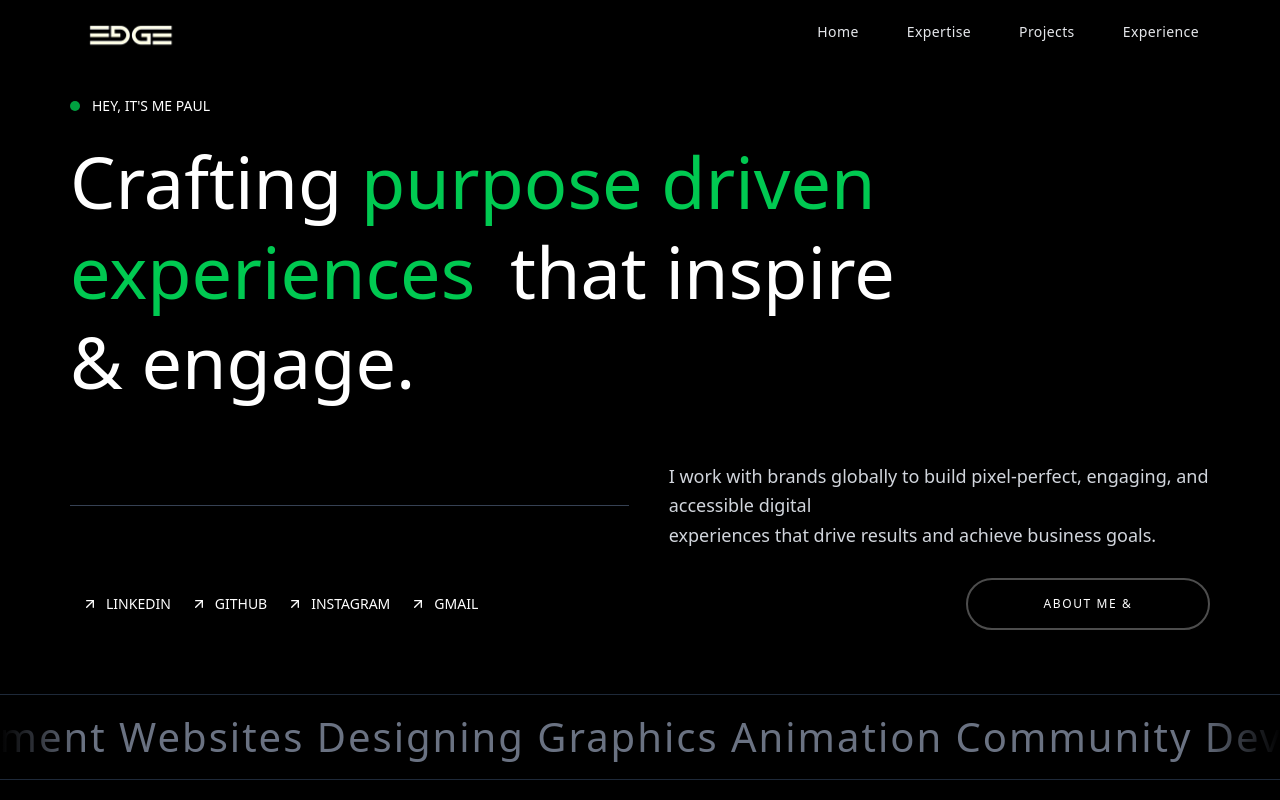
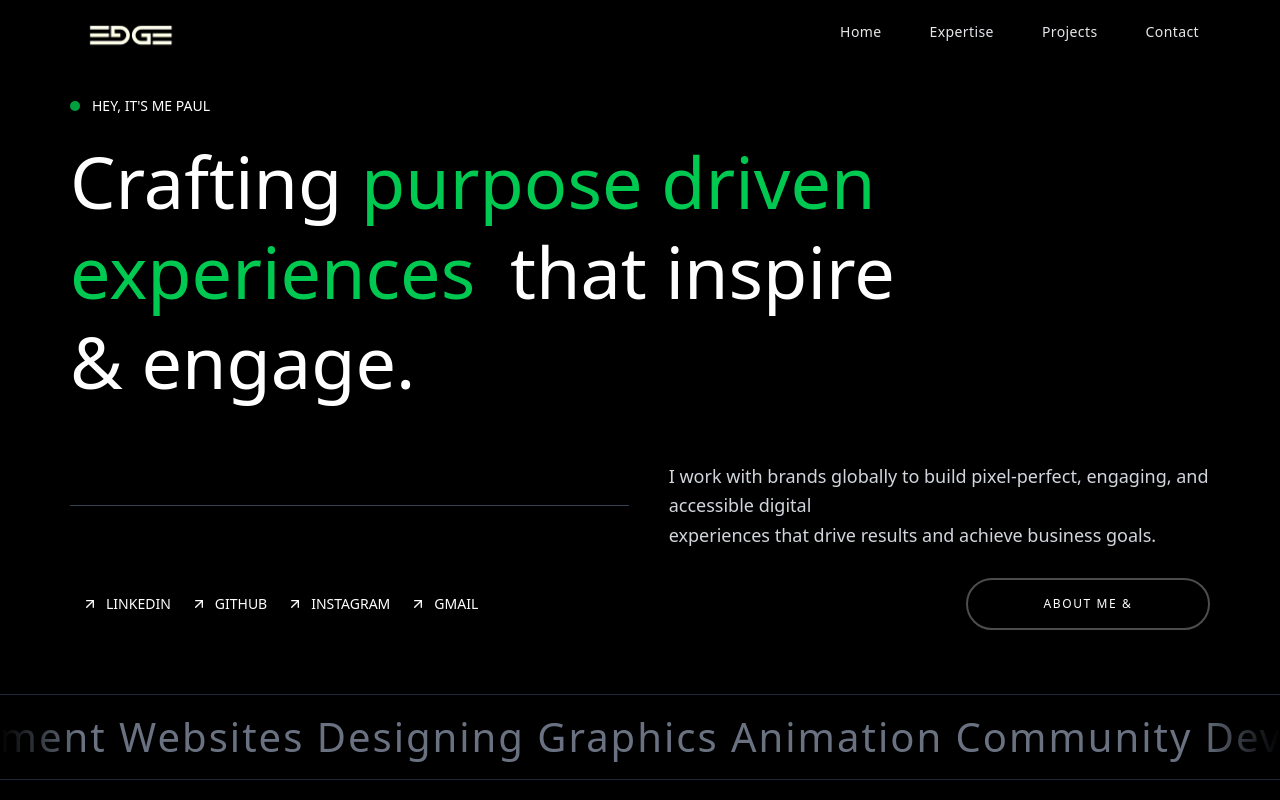
Before and after one commit to joydeep-07/Edge, a React (Vite) app: page / in a window 1280 px wide. Shown: the top 800 px of the page. Built offline with nearby package versions, Linux system fonts and the light colour scheme.

Commit message:
Updated Links

```diff
--- a/src/Components/Navbar.jsx
+++ b/src/Components/Navbar.jsx
@@ -9,7 +9,7 @@ import { useNavigate, useLocation } from "react-router-dom";
 gsap.registerPlugin(ScrollTrigger);
 
 const Navbar = () => {
-  const navItems = ["Home", "Expertise", "Projects", "Experience"];
+  const navItems = ["Home", "Expertise", "Projects"];
   const navRef = useRef(null);
   const navigate = useNavigate();
   const location = useLocation();
@@ -36,7 +36,6 @@ const Navbar = () => {
       once: true,
     });
 
-    // ✅ Disable GSAP + ScrollTrigger on mobile
     if (window.innerWidth < 768) return;
 
     const ctx = gsap.context(() => {
@@ -54,7 +53,6 @@ const Navbar = () => {
           start: "top top",
           end: "+=100",
           scrub: true,
-          toggleActions: "play reverse play reverse",
         },
       });
 
@@ -87,8 +85,10 @@ const Navbar = () => {
   }, []);
 
   const scrollToSection = (section) => {
+    const lenis = window.__lenisInstance;
+
+    const scrollAction = () => {
       if (section === "Home") {
-      const lenis = window.__lenisInstance;
         if (lenis) lenis.scrollTo(0, { duration: 1.2 });
         else window.scrollTo({ top: 0, behavior: "smooth" });
         return;
@@ -97,18 +97,33 @@ const Navbar = () => {
       const idMap = {
         Projects: "projects",
         Expertise: "expertise",
-      Qualification: "about",
+        Experience: "experience",
       };
 
       const element = document.getElementById(idMap[section]);
       if (element) {
-      const lenis = window.__lenisInstance;
         if (lenis) lenis.scrollTo(element, { duration: 1.2 });
         else element.scrollIntoView({ behavior: "smooth" });
       }
     };
 
-  // ✅ Responsive classes
+    if (location.pathname !== "/") {
+      navigate("/");
+      setTimeout(() => scrollAction(), 600);
+    } else {
+      scrollAction();
+    }
+  };
+
+  const handleContactClick = () => {
+    const lenis = window.__lenisInstance;
+    navigate("/contact");
+    setTimeout(() => {
+      if (lenis) lenis.scrollTo(0, { duration: 1 });
+      else window.scrollTo({ top: 0, behavior: "smooth" });
+    }, 100);
+  };
+
   const navClass =
     "top-0 left-1/2 transform -translate-x-1/2 z-50 bg-transparent border border-transparent backdrop-blur-[2px] transition-all duration-500";
 
@@ -121,6 +136,7 @@ const Navbar = () => {
       style={{ width: "100%" }}
     >
       <div className="max-w-8xl mx-auto flex justify-between items-center h-[70px] px-6 md:px-20">
+        {/* Logo */}
         <div
           onClick={handleLogoClick}
           className="flex items-center justify-center cursor-pointer navbar-logo"
@@ -132,7 +148,7 @@ const Navbar = () => {
           />
         </div>
 
-        {/* Desktop Links */}
+        {/* Desktop Nav Links */}
         <ul className="hidden md:flex items-center gap-12 text-gray-200 font-medium tracking-wide">
           {navItems.map((item, i) => (
             <li
@@ -153,9 +169,27 @@ const Navbar = () => {
               </span>
             </li>
           ))}
+
+          {/* ✅ Contact button with same animation */}
+          <li
+            data-aos="fade-up"
+            data-aos-delay={navItems.length * 50}
+            onClick={handleContactClick}
+            className="relative group h-7 leading-7 overflow-hidden cursor-pointer select-none"
+          >
+            <span className="block text-sm transition-transform duration-500 ease-out group-hover:-translate-y-full group-hover:text-gray-100">
+              Contact
+            </span>
+            <span
+              className="block text-sm absolute inset-0 translate-y-full transition-transform duration-500 ease-out group-hover:translate-y-0 text-gray-100"
+              aria-hidden="true"
+            >
+              Contact
+            </span>
+          </li>
         </ul>
 
-        {/* Mobile placeholder (only logo visible) */}
+        {/* Mobile placeholder */}
         <div className="md:hidden"></div>
       </div>
     </nav>
```
Lines whose indentation alone changed are shown as unchanged.
